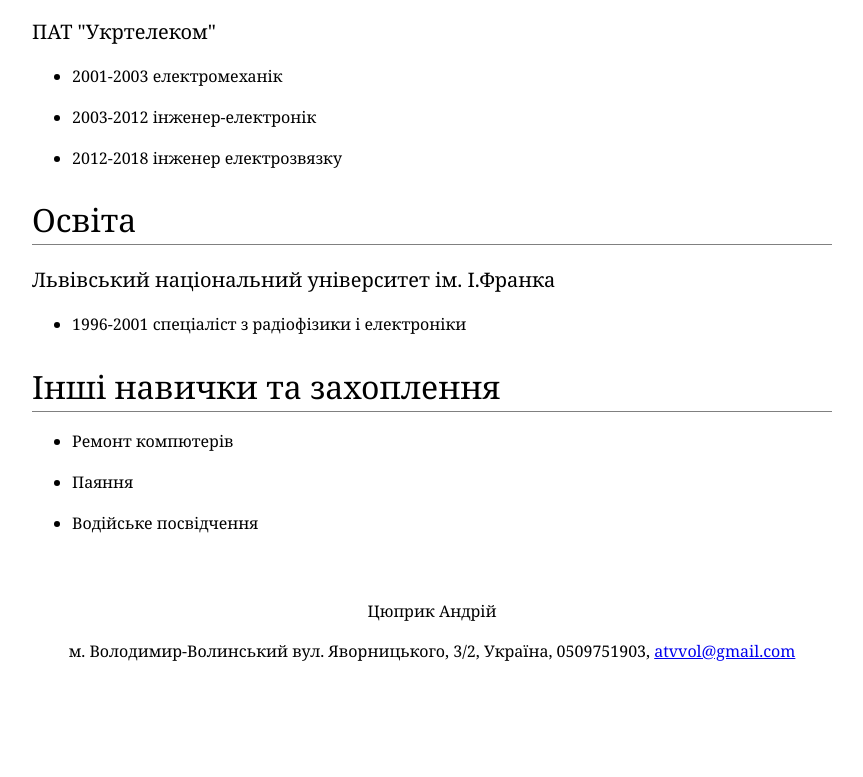
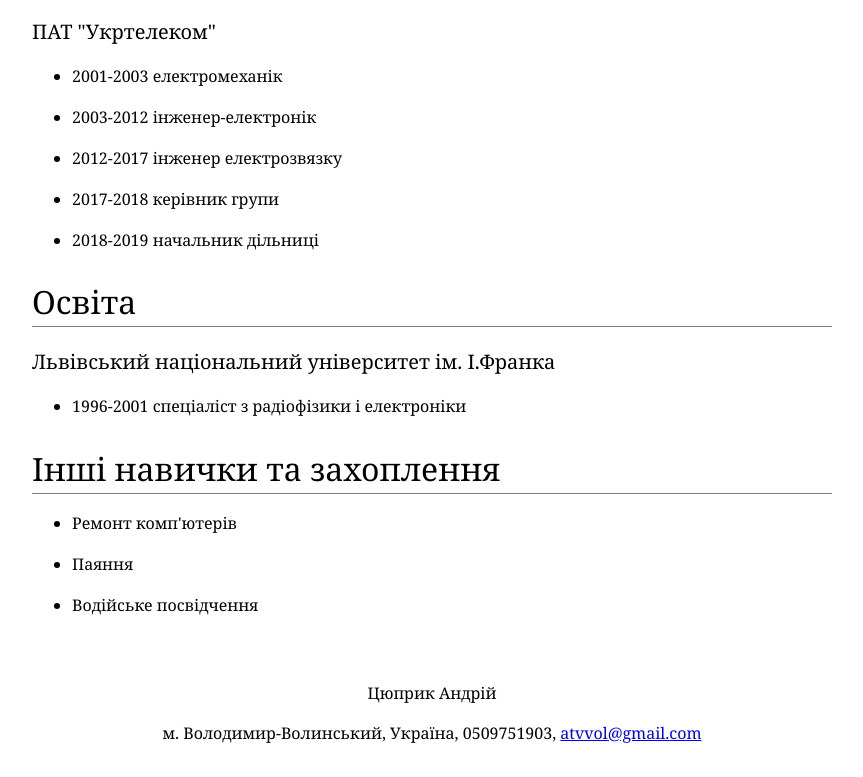
Before and after one commit to andrew-vv/github.io, a plain HTML site: page index.html in a window 1280 px wide. Shown: the part 383-1160 px from the top of the page, without its empty margins (208-1071 px from the left). Before the commit the page ends 1078 px from the top, so only its background shows below. Drawn offline with Linux system fonts and the light colour scheme.

Commit message:
Update index.html

```diff
--- a/index.html
+++ b/index.html
@@ -25,7 +25,9 @@
  <ul>
     <li>2001-2003 електромеханік</li>
     <li>2003-2012 інженер-електронік</li>
-    <li>2012-2018 інженер електрозвязку</li>
+    <li>2012-2017 інженер електрозвязку</li>
+   <li>2017-2018 керівник групи</li>
+   <li>2018-2019 начальник дільниці</li>
   </ul>
 
 <h2>  Освіта </h2>
@@ -38,14 +40,14 @@
 <h2>  Інші навички та захоплення </h2>
 
  <ul>
-    <li>Ремонт компютерів</li>
+    <li>Ремонт комп'ютерів</li>
     <li>Паяння</li>
     <li>Водійське посвідчення</li>
   </ul>
  </div>
 <div id= "footer">
  <p> Цюприк Андрій </p>
- м. Володимир-Волинський вул. Яворницького, 3/2, Україна, 0509751903,
+ м. Володимир-Волинський, Україна, 0509751903,
  <a href="mailto:atvvol@gmail.com">atvvol@gmail.com</a> </div>
   </body>
 </html>
```
